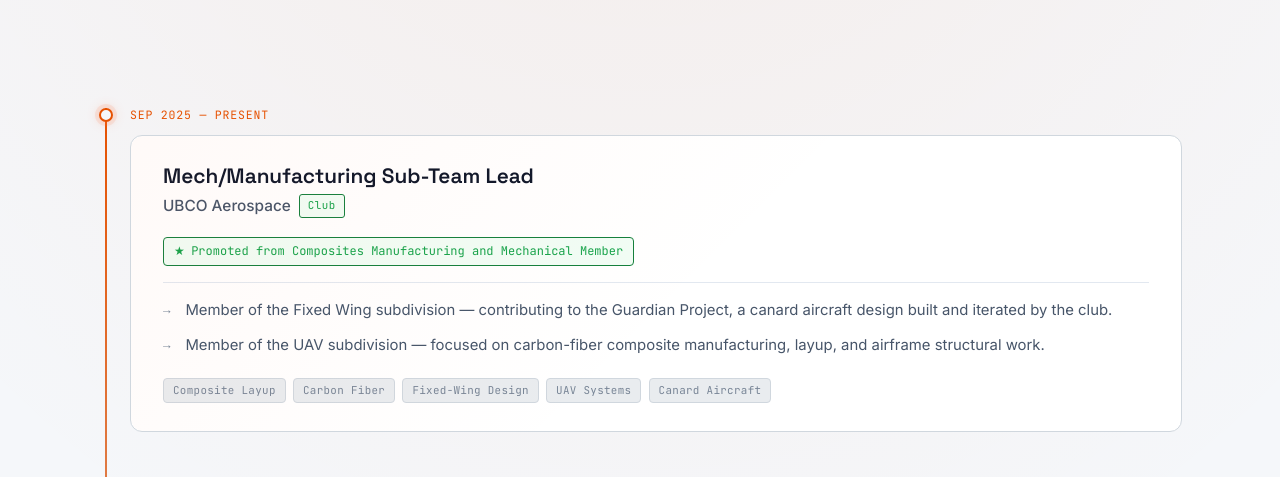
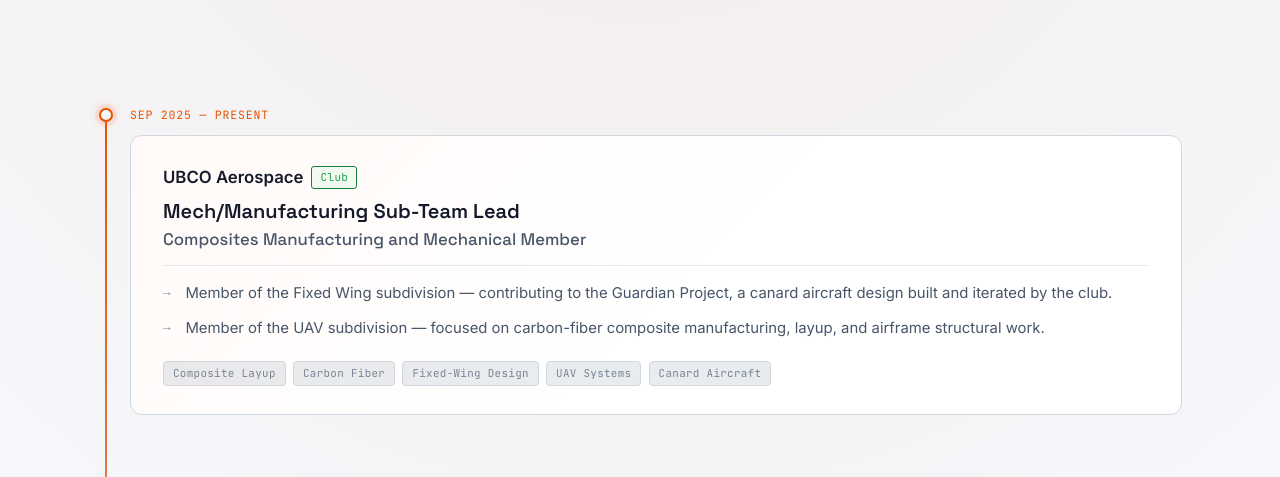
Before and after one commit to VijayPrajwal/VijayPrajwalRajasekar-Portfolio, a plain HTML site: page experience.html in a window 1280 px wide. Shown: the part 300-777 px from the top of the page. Drawn offline with Linux system fonts and the light colour scheme.

Commit message:
experience: clean up UBCO Aerospace layout to simple line-wise titles

```diff
--- a/experience.html
+++ b/experience.html
@@ -312,15 +312,13 @@
             <div class="tl-card">
               <div class="tl-card-head">
                 <div>
-                  <div class="tl-role">Mech/Manufacturing Sub-Team Lead</div>
-                  <div class="tl-company-row">
-                    <span class="tl-company">UBCO Aerospace</span>
+                  <div class="tl-company-row" style="margin-top: 0; margin-bottom: 0.5rem;">
+                    <span class="tl-company" style="font-size: 1.05rem; font-weight: 600; color: var(--text);">UBCO Aerospace</span>
                     <span class="tl-type tl-type-club">Club</span>
                   </div>
+                  <div class="tl-role" style="font-size: 1.25rem;">Mech/Manufacturing Sub-Team Lead</div>
+                  <div class="tl-role" style="font-size: 1.05rem; font-weight: 500; color: var(--text-dim); margin-top: 0.35rem;">Composites Manufacturing and Mechanical Member</div>
                 </div>
-              </div>
-              <div style="display: inline-flex; align-items: center; gap: 0.4rem; font-family: var(--font-mono); font-size: 0.75rem; color: var(--telemetry); background: rgba(74, 222, 128, 0.08); border: 1px solid var(--telemetry-dim); padding: 4px 10px; border-radius: 4px; margin-top: 0.25rem;">
-                <span>★</span> Promoted from Composites Manufacturing and Mechanical Member
               </div>
               <div class="tl-card-divider"></div>
               <ul class="tl-bullets">
```
